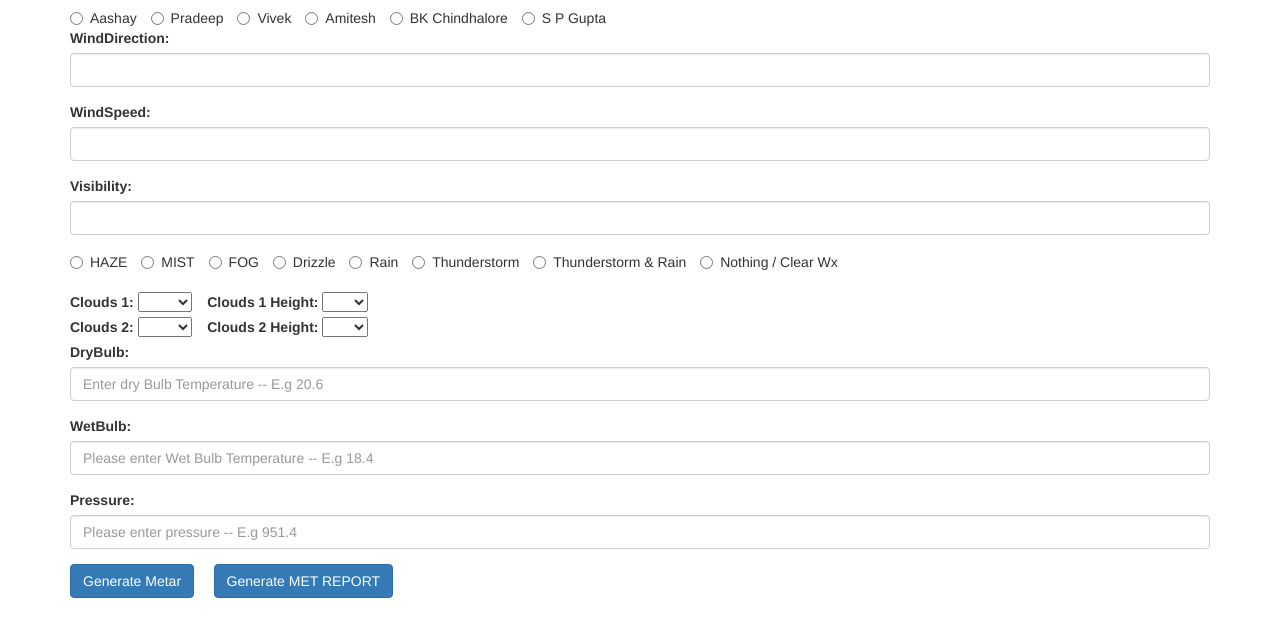
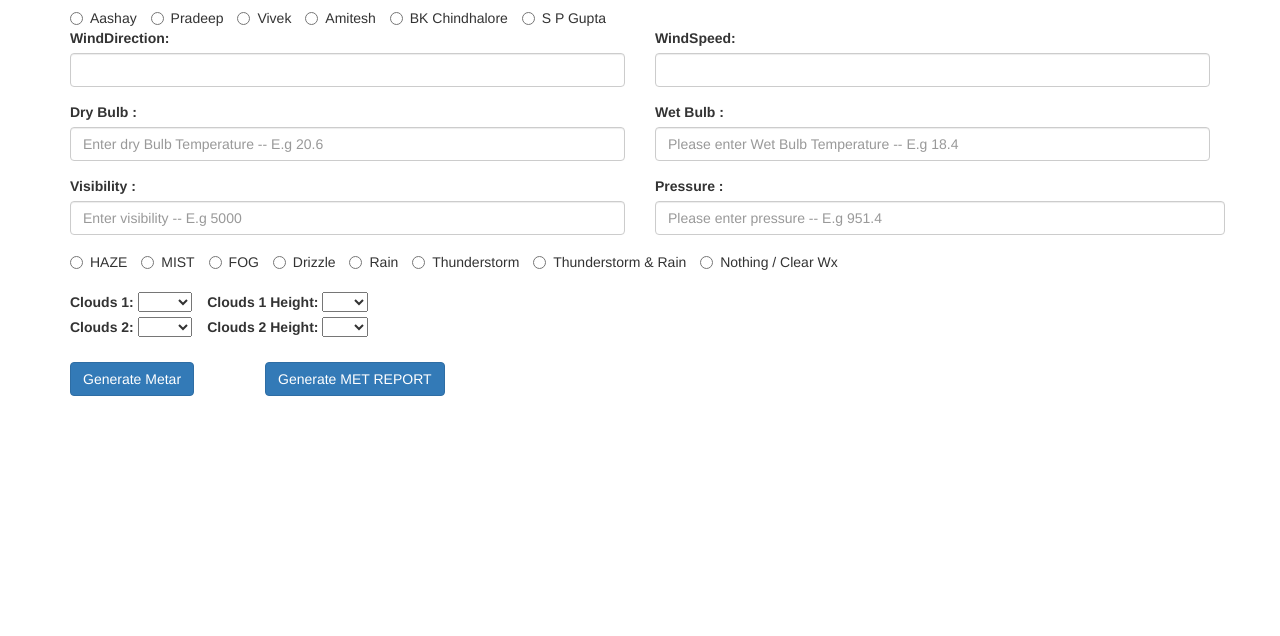
Before and after one commit to aashaysinghai/easy-metar, a website: page index.html in a window 1280 px wide. Shown: the part 56-692 px from the top of the page. Drawn offline with nearby package versions, Linux system fonts and the light colour scheme.

Commit message:
validation and structure changes.

```diff
--- a/index.html
+++ b/index.html
@@ -30,17 +30,37 @@
                     <label class="radio-inline"><input type="radio" ng-model="initials" name="initials" value="AY">Amitesh</label>
                     <label class="radio-inline"><input type="radio" ng-model="initials" name="initials" value="BKC">BK Chindhalore</label>
                     <label class="radio-inline"><input type="radio" ng-model="initials" name="initials" value="SPG">S P Gupta</label>
-                <div class="form-group">
+                <div class="row">
+                  <div class="form-group col-sm-6">
                       <label for="wd">WindDirection:</label>
                       <input type="text" class="form-control" ng-model="wd" name="wd">
                   </div>
-                <div class="form-group">
+                  <div class="form-group col-sm-6">
                           <label for="ws">WindSpeed:</label>
                           <input type="text" class="form-control" ng-model="ws" name="ws">
                   </div>
-                <div class="form-group">
-                        <label for="vis">Visibility:</label>
-                        <input type="text" class="form-control" ng-model="vis" name="vis">
+              </div>
+              <div class="row">
+                <div class="form-group col-sm-6">
+                    <label for="db">Dry Bulb :</label>
+                    <input type="text" class="form-control" ng-model="db" name="db" placeholder="Enter dry Bulb Temperature -- E.g 20.6">
+                  </div>
+                  <div class="form-group col-sm-6">
+                    <label for="wb">Wet Bulb :</label>
+                    <input type="text" class="form-control" ng-model="wb" name="wb" placeholder="Please enter Wet Bulb Temperature -- E.g 18.4">
+                  </div>
+            </div>
+              <div class="row">
+                <div class="form-group col-sm-6">
+                        <label for="vis">Visibility :</label>
+                        <input type="text" class="form-control" ng-model="vis" name="vis" placeholder="Enter visibility -- E.g 5000">
+                </div>
+                <div class="row">
+                  <div class="form-group col-sm-6">
+                    <label for="pressure">Pressure :</label>
+                    <input type="text" class="form-control" ng-model="pressure" name="pressure" placeholder="Please enter pressure -- E.g 951.4">
+                  </div>
+                </div>
               </div>
                 <label class="radio-inline"><input type="radio" ng-model="wx" value="HZ" checked="">HAZE</label>
                 <label class="radio-inline"><input type="radio" ng-model="wx" value="BR" checked="">MIST</label>
@@ -65,23 +85,16 @@
                         <select ng-model="c2Height" ng-options="x for x in c2heights">
                         </select>
                 </div>
-
-
-                <div class="form-group">
-                    <label for="db">DryBulb:</label>
-                    <input type="text" class="form-control" ng-model="db" name="db" placeholder="Enter dry Bulb Temperature -- E.g 20.6">
+                <br>
+                <br>
+                <div class="row">
+                  <div class="col-sm-2">
+                    <button type="submit" class="btn btn-primary" id="metar" value="metar">Generate Metar</button>
                   </div>
-                  <div class="form-group">
-                    <label for="wb">WetBulb:</label>
-                    <input type="text" class="form-control" ng-model="wb" name="wb" placeholder="Please enter Wet Bulb Temperature -- E.g 18.4">
+                  <div class ="col-sm-2">
+                    <button type="submit" class="btn btn-primary" id="metreport" value="metreport">Generate MET REPORT</button>
                   </div>
-                  <div class="form-group">
-                    <label for="pressure">Pressure:</label>
-                    <input type="text" class="form-control" ng-model="pressure" name="pressure" placeholder="Please enter pressure -- E.g 951.4">
                 </div>
-              <button type="submit" class="btn btn-primary" id="metar" value="metar">Generate Metar</button>
-              &nbsp;&nbsp;&nbsp;
-              <button type="submit" class="btn btn-primary" id="metreport" value="metreport">Generate MET REPORT</button>
               <!-- &nbsp;&nbsp;&nbsp;
               <button type="submit" class="btn btn-default" ng-click="sendToOlbs()">Send Olbs</button> -->
             </form>
```
Lines whose indentation alone changed are shown as unchanged.
